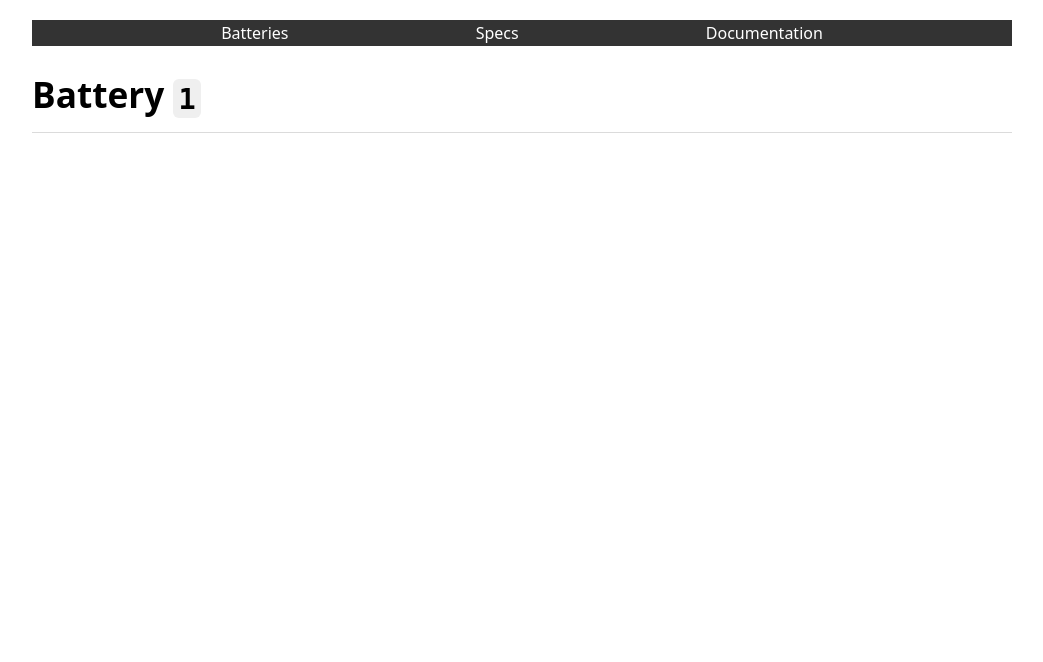
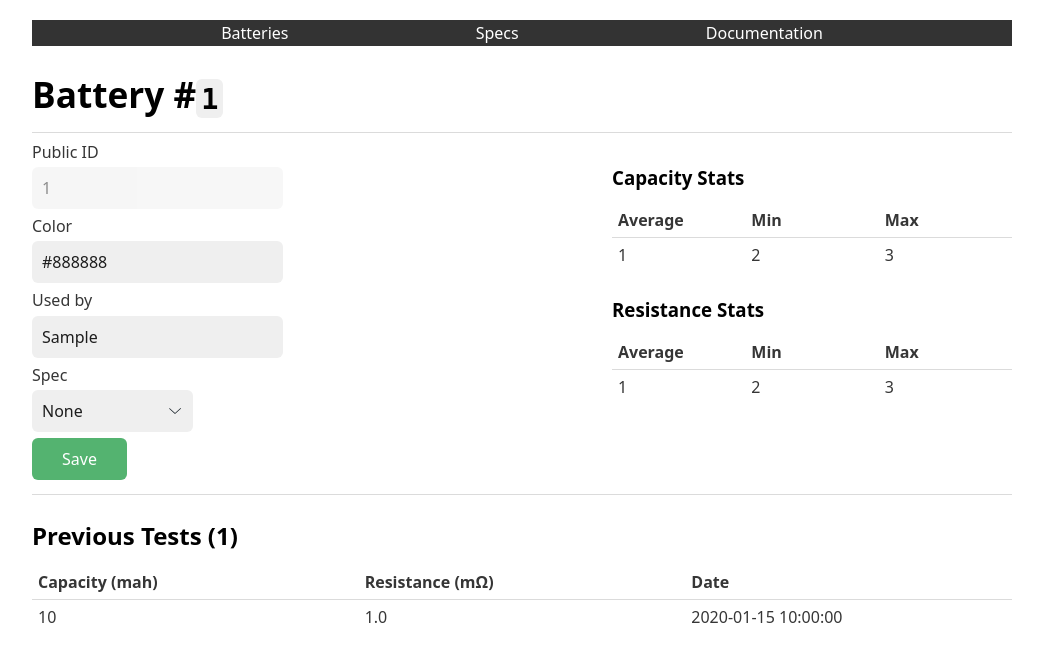
Before and after one commit to Leyka/BatteryTest, a Flask app: page /batteries/1 in a window 1280 px wide. Shown: the top 662 px of the page, without its empty margins (118-1161 px from the left). Run offline with Flask 2, Linux system fonts and the light colour scheme; tables that the repository leaves empty hold one stand-in row (values such as "Sample post").

Commit message:
Add more informations on battery HTML

```diff
--- a/server/routes.py
+++ b/server/routes.py
@@ -10,7 +10,7 @@ test_service = BatteryTestService()
 
 
 @app.route('/')
-def dashboard():
+def index():
     batteries = battery_service.get_all_batteries()
     return render_template('index.html', batteries=batteries)
 
@@ -22,8 +22,11 @@ def doc():
 
 @app.route('/batteries/<int:public_id>')
 def battery(public_id):
-    # TODO: Get battery by public_id
-    return render_template('battery.html', battery_id=public_id)
+    battery = battery_service.get_battery_by_public_id(public_id)
+    if battery is None:
+        return redirect(url_for('index'))
+    specs = spec_service.get_all_specs()
+    return render_template('battery.html', battery=battery, specs=specs)
 
 
 @app.route('/specs')
@@ -41,7 +44,6 @@ def specs_new():
         model = request.form['model']
         spec_service.create_spec(manufacturer, model)
         return redirect(url_for('specs'))
-
 
 # ==== API =====
 @app.route('/api/tests', methods=['POST'])
--- a/server/services.py
+++ b/server/services.py
@@ -6,9 +6,12 @@ class BatteryService:
     def get_all_batteries(self):
         return Battery.query.all()
 
+    def get_battery_by_public_id(self, public_id):
+        return Battery.query.filter_by(public_id=public_id).first()
+
     def get_or_create_battery(self, public_id) -> Battery:
         # Get battery by public id
-        battery = Battery.query.filter_by(public_id=public_id).first()
+        battery = self.get_battery_by_public_id(public_id)
         if battery is None:
             # Create
             battery = Battery(public_id)
@@ -16,6 +19,8 @@ class BatteryService:
             db.session.commit()
 
         return battery
+
+
 
 
 class BatterySpecService:
--- a/server/static/css/style.css
+++ b/server/static/css/style.css
@@ -20,6 +20,12 @@ nav a:hover {
   text-decoration: none;
 }
 
+/* inputs */
+input[type="submit"] {
+  background: #54b370;
+  color: #fff;
+}
+
 /* table sortable */
 .table-sortable th {
   cursor: pointer;
@@ -38,6 +44,7 @@ nav a:hover {
   padding-left: 2px;
 }
 
+
 /* helpers */
 .vertial-space {
   margin-top: 15px;
@@ -48,3 +55,7 @@ nav a:hover {
   display: flex;
   justify-content: space-between;
 }
+
+.warning {
+  background: #ff830069 !important;
+}
--- a/server/static/js/app.js
+++ b/server/static/js/app.js
@@ -1,16 +1,21 @@
 // Un/Select all batteries
-document.getElementById("select-all").addEventListener('click', (e) => {
+const selectAll = document.getElementById("select-all");
+if (selectAll) {
+    selectAll.addEventListener('click', (e) => {
         let allSelected = true;
         document.querySelectorAll('.chkBattery').forEach(checkbox => {
             checkbox.checked = !checkbox.checked;
             allSelected = checkbox.checked;
         });
 
-    e.target.innerText = allSelected ? "Unselect all" : "Select all";
+        e.target.innerText = allSelected ? "✘" : "✔";
     });
+}
 
 // Filter table by battery ID
-document.getElementById("filterById").addEventListener('keyup', (e) => {
+const filterById = document.getElementById("filterById")
+if (filterById) {
+    filterById.addEventListener('keyup', (e) => {
         const keyword = e.target.value.toLowerCase();
 
         const table = document.getElementById("tblBatteries");
@@ -28,3 +33,4 @@ document.getElementById("filterById").addEventListener('keyup', (e) => {
             }
         }
     });
+}
--- a/server/static/js/table-sortable.js
+++ b/server/static/js/table-sortable.js
@@ -32,7 +32,7 @@
   table.querySelector(`th:nth-child(${ column + 1})`).classList.toggle("th-sort-desc", !asc);
 }
 
-document.querySelectorAll(".table-sortable th").forEach(headerCell => {
+document.querySelectorAll(".table-sortable th:not(.no-sort)").forEach(headerCell => {
   headerCell.addEventListener("click", () => {
       const tableElement = headerCell.parentElement.parentElement.parentElement;
       const headerIndex = Array.prototype.indexOf.call(headerCell.parentElement.children, headerCell);
--- a/server/templates/battery.html
+++ b/server/templates/battery.html
@@ -1,6 +1,86 @@
 {% extends "layout.html" %}
 
-{% block title %}Battery <code>{{ battery_id }}</code>{% endblock %}
+{% block title %}Battery #<code>{{ battery.public_id }}</code>{% endblock %}
 
 {% block content %}
+  <div class="space-between">
+    <form action="/batteries/update" method="post">
+      <input type="hidden" name="id" value="{{battery.id}}">
+
+      <label>Public ID</label>
+      <input type="text" value="{{battery.public_id}}" disabled>
+
+      <label for="color">Color</label>
+      <input id="color" type="text" value="{{battery.color or ''}}" required>
+
+      <label for="usedby">Used by</label>
+      <input id="usedby" type="text" value="{{battery.used_by or ''}}">
+
+      <label for="spec">Spec</label>
+      <select name="spec" id="spec" required>
+        <option>None</option>
+        {% for spec in specs %}
+          <option value="{{spec.id}}">{{spec}}</option>
+        {% endfor %}
+      </select>
+
+      <input type="submit" value="Save">
+    </form>
+    <div>
+      <h3>Capacity Stats</h3>
+      <table style="max-width:400px;">
+        <thead>
+          <tr>
+            <th>Average</th>
+            <th>Min</th>
+            <th>Max</th>
+          </tr>
+        </thead>
+        <tbody>
+          <tr>
+            <td>1</td>
+            <td>2</td>
+            <td>3</td>
+          </tr>
+        </tbody>
+      </table>
+      <h3>Resistance Stats</h3>
+      <table style="max-width:400px;">
+        <thead>
+          <tr>
+            <th>Average</th>
+            <th>Min</th>
+            <th>Max</th>
+          </tr>
+        </thead>
+        <tbody>
+          <tr>
+            <td>1</td>
+            <td>2</td>
+            <td>3</td>
+          </tr>
+        </tbody>
+      </table>
+    </div>
+  </div>
+  <hr>
+  <h2>Previous Tests ({{battery.tests | list | length}})</h2>
+  <table class="table-sortable">
+    <thead>
+      <tr>
+        <th>Capacity (mah)</th>
+        <th>Resistance (mΩ)</th>
+        <th>Date</th>
+      </tr>
+    </thead>
+    <tbody>
+      {% for test in battery.tests | sort(attribute='date', reverse = True) %}
+      <tr>
+        <td>{{test.capacity_mah}}</td>
+        <td>{{test.resistance_mohm}}</td>
+        <td>{{test.date}}</td>
+      </tr>
+      {% endfor %}
+    </tbody>
+  </table>
 {% endblock %}
--- a/server/templates/layout.html
+++ b/server/templates/layout.html
@@ -4,6 +4,9 @@
     <meta charset="UTF-8" />
     <meta name="viewport" content="width=device-width, initial-scale=1.0" />
     <title>Battery Test</title>
+    <link rel="icon"
+      type="image/png"
+      href="{{ url_for('static', filename='favicon.png') }}">
     <link
       rel="stylesheet"
       href="https://cdn.jsdelivr.net/npm/water.css@2/out/light.min.css"
```
Also changed, not shown: server/templates/index.html (+15 -14 lines), server/static/favicon.png (added), 1 other file. Lines whose indentation alone changed are shown as unchanged.
